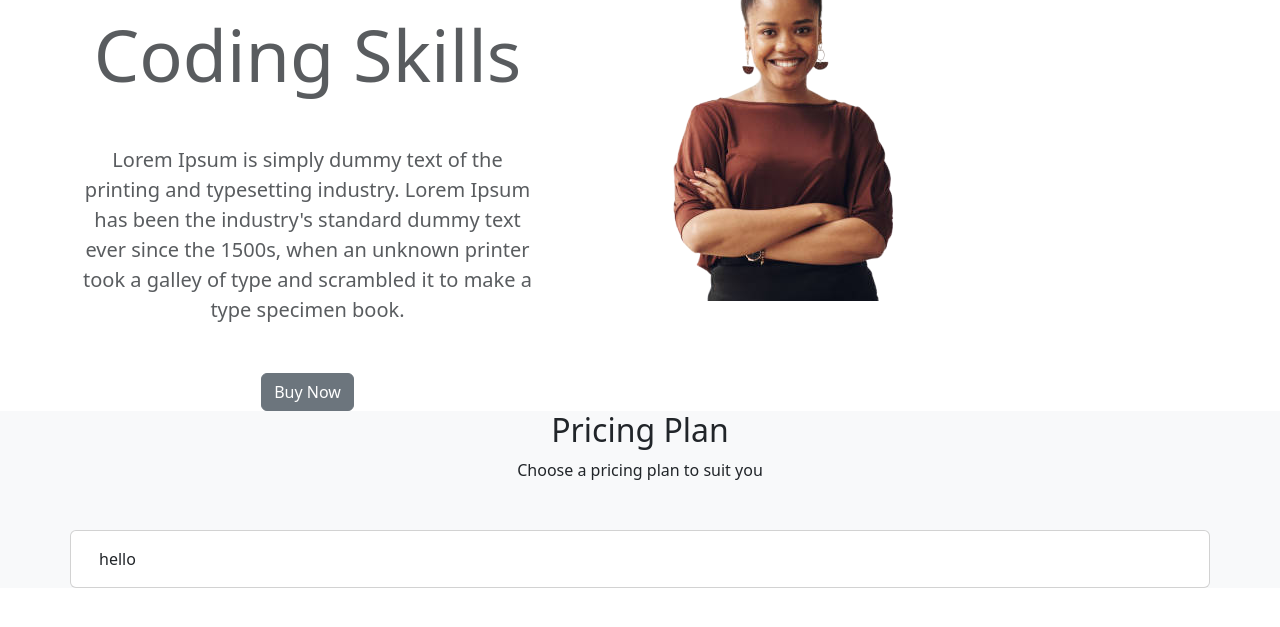
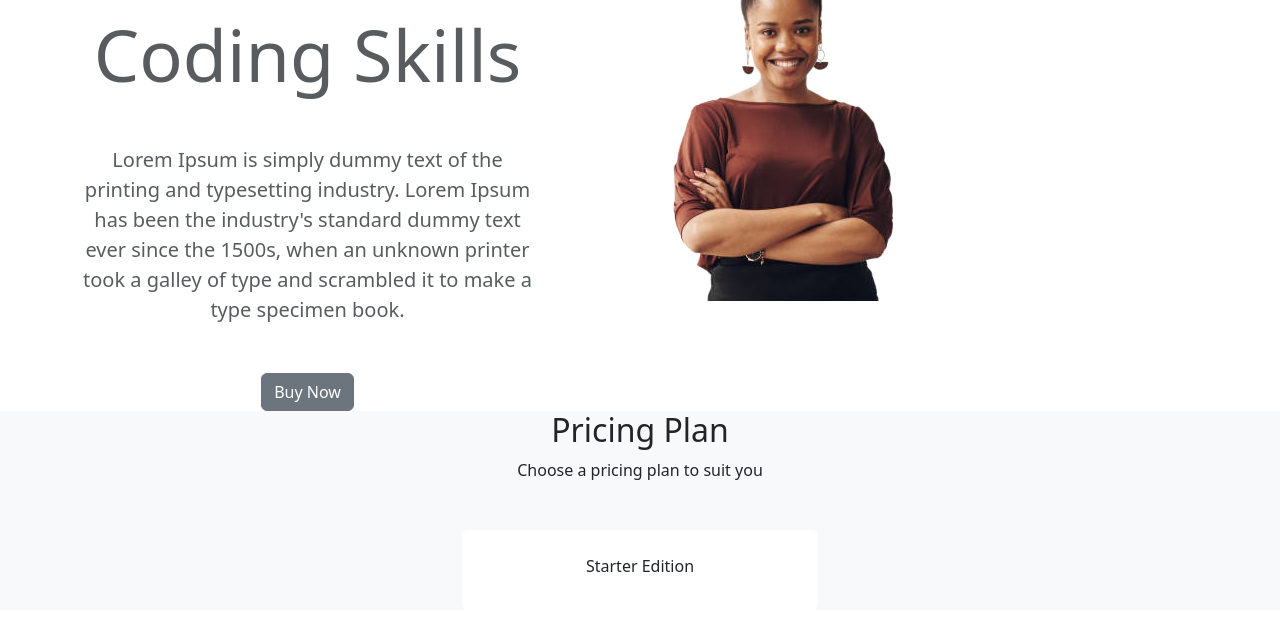
Before and after one commit to MILKA-WANGA/Bootstrap, a plain HTML site: page index.html in a window 1280 px wide. Shown: the part 85-712 px from the top of the page. Drawn offline with nearby package versions, Linux system fonts and the light colour scheme.

Commit message:
Fixed: justiy-content-center corrected on spelling

```diff
--- a/index.html
+++ b/index.html
@@ -1,21 +1,26 @@
 <html lang="en">
+
 <head>
     <meta charset="UTF-8">
     <meta http-equiv="X-UA-Compatible" content="IE=edge">
     <meta name="viewport" content="width=device-width, initial-scale=1.0">
     <title>website</title>
-    <link href="https://cdn.jsdelivr.net/npm/bootstrap@5.3.0-alpha3/dist/css/bootstrap.min.css" rel="stylesheet" integrity="sha384-KK94CHFLLe+nY2dmCWGMq91rCGa5gtU4mk92HdvYe+M/SXH301p5ILy+dN9+nJOZ" crossorigin="anonymous">
+    <link href="https://cdn.jsdelivr.net/npm/bootstrap@5.3.0-alpha3/dist/css/bootstrap.min.css" rel="stylesheet"
+        integrity="sha384-KK94CHFLLe+nY2dmCWGMq91rCGa5gtU4mk92HdvYe+M/SXH301p5ILy+dN9+nJOZ" crossorigin="anonymous">
 
 </head>
+
 <body>
     <nav class="navbar navbar-expand-md  fixed-top navbar-light">
         <a href="#intro" class="brand-navbar">
             <span class="fw-bold text-secondary">
-                <img src="asset\logo.png" alt="" srcset="" width="50" height="50" class="rounded border border-danger ms-5">
+                <img src="asset\logo.png" alt="" srcset="" width="50" height="50"
+                    class="rounded border border-danger ms-5">
             </span>
         </a>
         <!-- Toggle button for mobile navbar -->
-        <button class="navbar-toggler" type="button" data-bs-toggle="collapse" data-bs-target="#navbarTogglerDemo01" aria-controls="navbarTogglerDemo01" aria-expanded="false" aria-label="Toggle navigation">
+        <button class="navbar-toggler" type="button" data-bs-toggle="collapse" data-bs-target="#navbarTogglerDemo01"
+            aria-controls="navbarTogglerDemo01" aria-expanded="false" aria-label="Toggle navigation">
             <span class="navbar-toggler-icon"></span></button>
         <div class="navbar collapse navbar-collapse justify-content-end text-align-center">
             <div class="collapse navbar-collapse" id="navbarTogglerDemo01">
@@ -50,7 +55,10 @@
                         <div class="display-1">Black Belt</div>
                         <div class="display-2 text-muted">Coding Skills</div>
                     </h1>
-                  <div class="lead my-5 text-muted"><p>Lorem Ipsum is simply dummy text of the printing and typesetting industry. Lorem Ipsum has been the industry's standard dummy text ever since the 1500s, when an unknown printer took a galley of type and scrambled it to make a type specimen book.</p>
+                    <div class="lead my-5 text-muted">
+                        <p>Lorem Ipsum is simply dummy text of the printing and typesetting industry. Lorem Ipsum has
+                            been the industry's standard dummy text ever since the 1500s, when an unknown printer took a
+                            galley of type and scrambled it to make a type specimen book.</p>
 
                     </div>
                     <a href="#pricing" class="button btn btn-secondary">Buy Now</a>
@@ -69,16 +77,21 @@
                 <h2>Pricing Plan</h2>
                 <p>Choose a pricing plan to suit you</p>
             </div>
-    <div class="row my-5 align-items-center justiy-content-center">
-        <div class="card border=0">
-            <div class="card-body ">
-                hello
+            <div class="row my-5 align-items-center justify-content-center">
+                <div class="col-8 col-lg-4 col-xlg-3">
+                    <div class="card border-0">
+                        <div class="card-body text-center py-4">
+                            <div class="card-title">Starter Edition</div>
+                        </div>
                     </div>
                 </div>
             </div>
         </div>
     </section>
-     <script src="https://cdn.jsdelivr.net/npm/bootstrap@5.3.0-alpha3/dist/js/bootstrap.bundle.min.js" integrity="sha384-ENjdO4Dr2bkBIFxQpeoTz1HIcje39Wm4jDKdf19U8gI4ddQ3GYNS7NTKfAdVQSZe" crossorigin="anonymous"></script>
+    <script src="https://cdn.jsdelivr.net/npm/bootstrap@5.3.0-alpha3/dist/js/bootstrap.bundle.min.js"
+        integrity="sha384-ENjdO4Dr2bkBIFxQpeoTz1HIcje39Wm4jDKdf19U8gI4ddQ3GYNS7NTKfAdVQSZe"
+        crossorigin="anonymous"></script>
 
 </body>
+
 </html>
```
Lines whose indentation alone changed are shown as unchanged.
